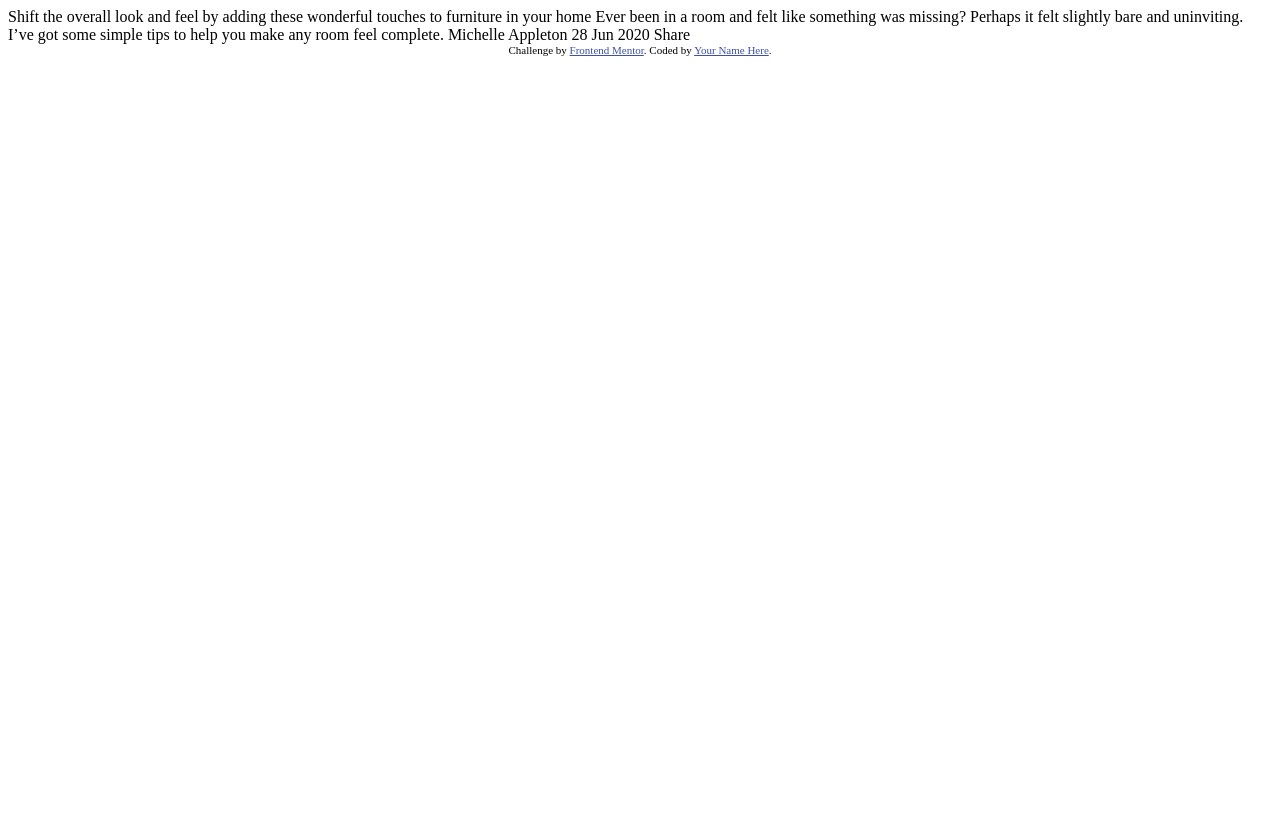
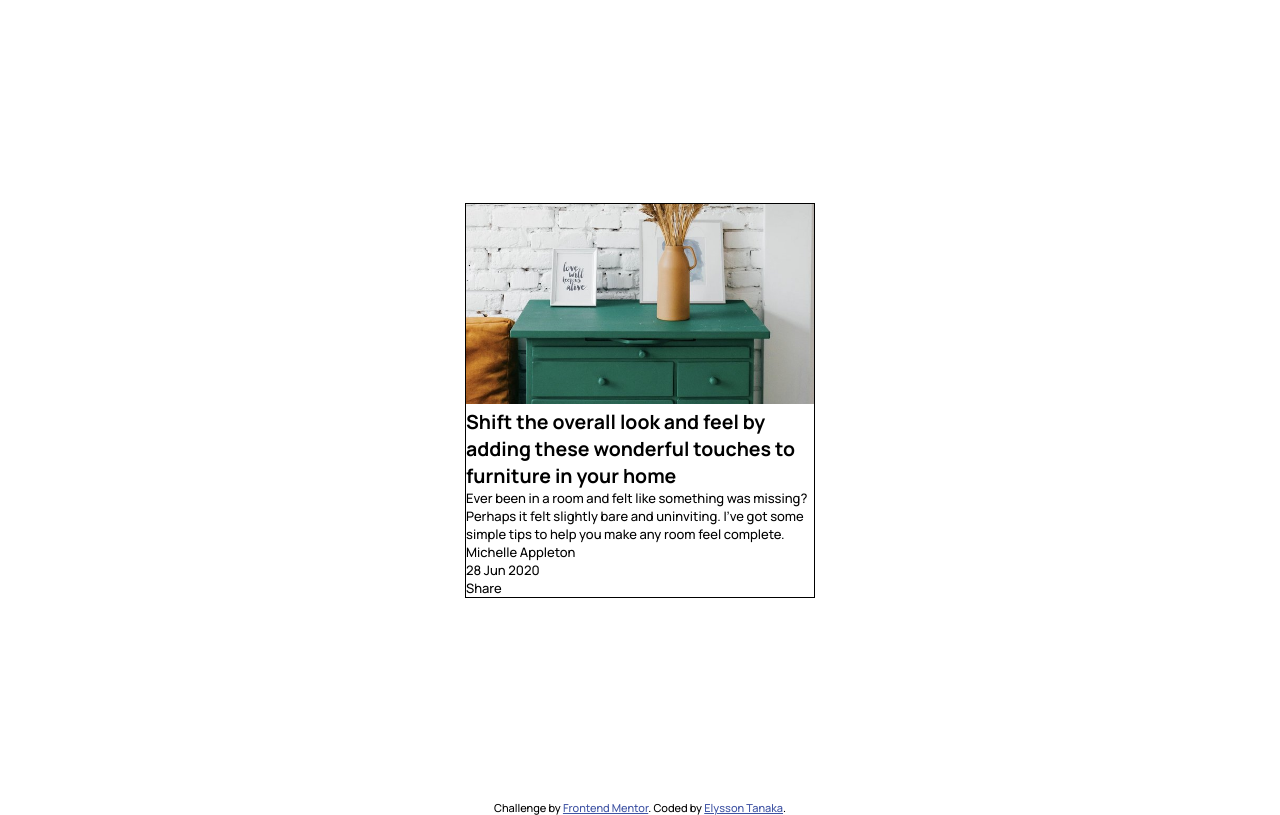
Before and after one commit to elyssontanaka/9_article_preview_component, a plain HTML site: page index.html in a window 1280 px wide. Drawn offline with Linux system fonts and the light colour scheme.

Commit message:
creating the css file

```diff
--- /dev/null
+++ b/css/style.css
@@ -0,0 +1,56 @@
+/* VARIABLES */
+:root {
+    --very-dark-grayish-blue: hsl(217, 19%, 35%);
+    --desaturated-dark-blue: hsl(214, 17%, 51%);
+    --grayish-blue: hsl(212, 23%, 69%);
+    --light-grayish-blue: hsl(210, 46%, 95%);
+}
+
+/* RESET */
+* {
+    margin: 0;
+    padding: 0;
+    box-sizing: border-box;
+}
+
+html {
+    font-size: 13px;
+    font-family: 'Manrope', sans-serif;
+    /* font-weight: 500, 700 */
+}
+
+body {
+    height: 100vh;
+}
+
+/* STYLE */
+.working-space {
+    height: 100%;
+    display: flex;
+    flex-direction: column;
+    justify-content: center;
+    align-items: center;
+
+}
+
+.card-container {
+    max-width: 350px;
+    border: 1px solid black;
+}
+
+.picture {
+    width: 100%;
+    height: 200px;
+    object-fit: cover;
+}
+
+
+/* ATTRIBUTION */
+.attribution {
+    font-size: 11px;
+    text-align: center;
+}
+
+.attribution a {
+    color: hsl(228, 45%, 44%);
+}
--- a/index.html
+++ b/index.html
@@ -1,36 +1,44 @@
 <!DOCTYPE html>
 <html lang="en">
+
 <head>
+
   <meta charset="UTF-8">
-  <meta name="viewport" content="width=device-width, initial-scale=1.0"> <!-- displays site properly based on user's device -->
+  <meta name="viewport" content="width=device-width, initial-scale=1.0">
+  <link rel="preconnect" href="https://fonts.googleapis.com">
+  <link rel="preconnect" href="https://fonts.gstatic.com" crossorigin>
+  <link href="https://fonts.googleapis.com/css2?family=Manrope:wght@500;700&display=swap" rel="stylesheet">
+  <link rel="icon" type="image/png" sizes="32x32" href="./images/favicon-32x32.png">
+  <link rel="stylesheet" href="./css/style.css">
+  <script src="https://kit.fontawesome.com/401d0a56eb.js" crossorigin="anonymous"></script>
+  <title>Article preview component</title>
 
-  <link rel="icon" type="image/png" sizes="32x32" href="./images/favicon-32x32.png">
+</head>
 
-  <title>Frontend Mentor | Article preview component</title>
+<body>
+  <div class="working-space">
+    <article class="card-container">
+      <img class="picture" src="./images/drawers.jpg" alt="picture of green drawers and some decoration">
+      <div class="main-info">
+        <h1>Shift the overall look and feel by adding these wonderful
+          touches to furniture in your home</h1>
+        <p>Ever been in a room and felt like something was missing? Perhaps
+          it felt slightly bare and uninviting. I’ve got some simple tips
+          to help you make any room feel complete.</p>
+        <div class="bottom-info">
+          <p class="author-name">Michelle Appleton</p>
+          <p class="date">28 Jun 2020</p>
+        </div>
+        Share
+      </div>
+    </article>
+  </div>
+  <footer class="attribution">
+    Challenge by <a href="https://www.frontendmentor.io?ref=challenge" target="_blank">Frontend Mentor</a>.
+    Coded by <a href="#">Elysson Tanaka</a>.
+  </footer>
 
-  <!-- Feel free to remove these styles or customise in your own stylesheet 👍 -->
-  <style>
-    .attribution { font-size: 11px; text-align: center; }
-    .attribution a { color: hsl(228, 45%, 44%); }
-  </style>
-</head>
-<body>
+  <script src="./app.js"></script>
+</body>
 
-  Shift the overall look and feel by adding these wonderful
-  touches to furniture in your home
-
-  Ever been in a room and felt like something was missing? Perhaps
-  it felt slightly bare and uninviting. I’ve got some simple tips
-  to help you make any room feel complete.
-
-  Michelle Appleton
-  28 Jun 2020
-
-  Share
-
-  <div class="attribution">
-    Challenge by <a href="https://www.frontendmentor.io?ref=challenge" target="_blank">Frontend Mentor</a>.
-    Coded by <a href="#">Your Name Here</a>.
-  </div>
-</body>
 </html>
```
Also changed, not shown: app.js (added).
